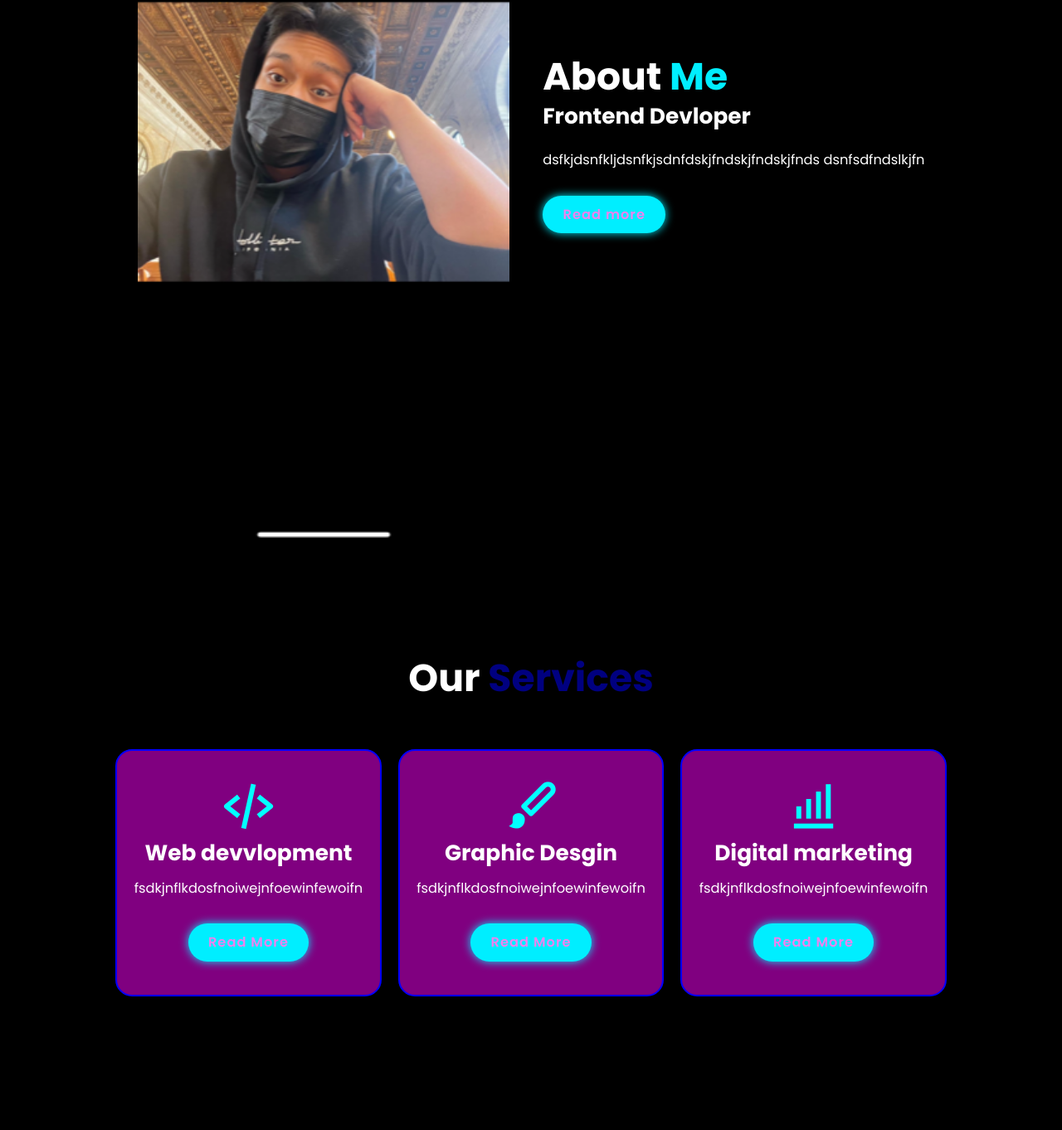
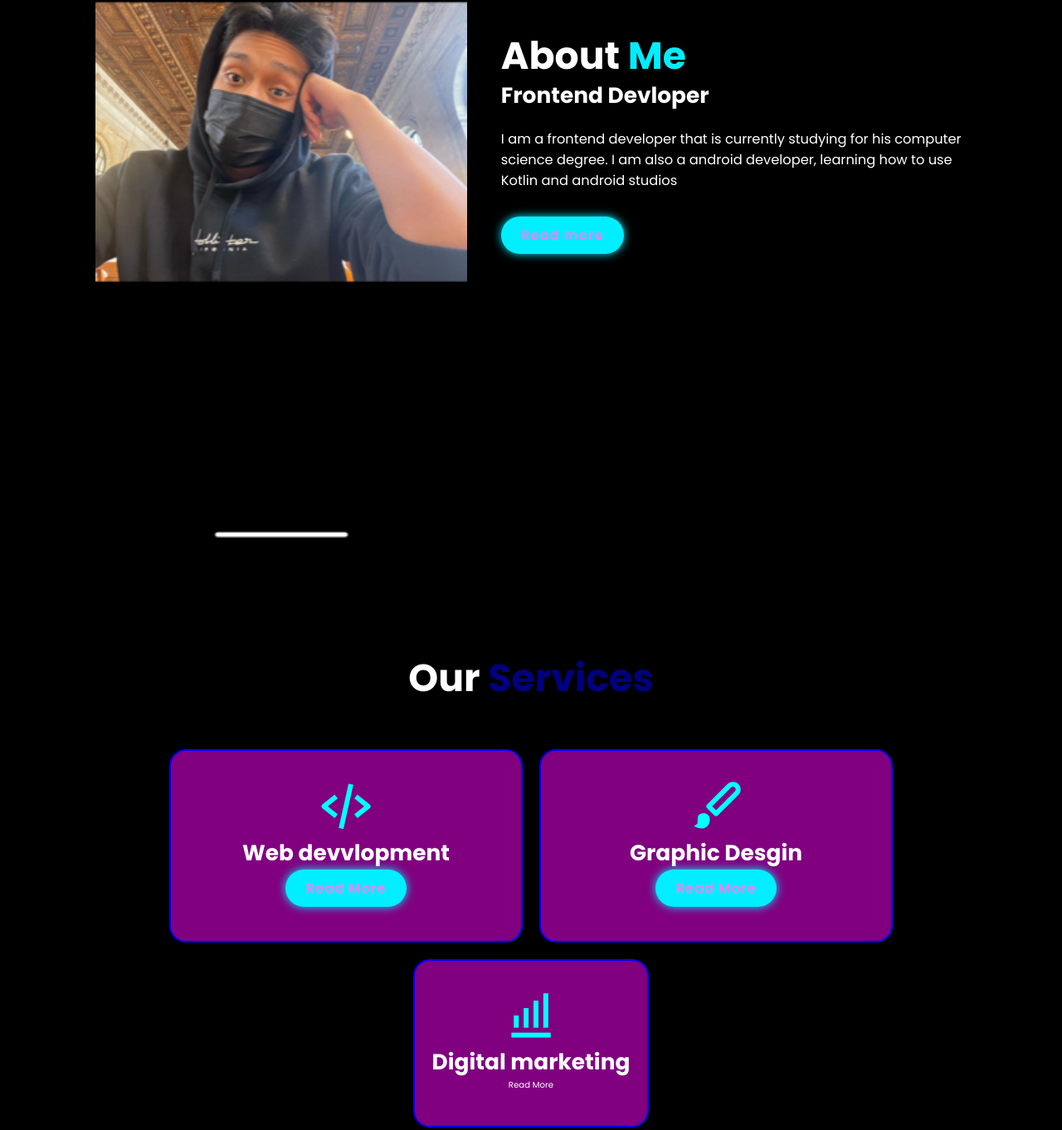
Before and after one commit to FranklinR05/Website-Resume, a plain HTML site: page Index.html in a window 1280 px wide. Shown: the part 1217-2579 px from the top of the page at 83% size. Drawn offline with nearby package versions, Linux system fonts and the light colour scheme; files whose address does not match are found by name.

Commit message:
Update Index.html

```diff
--- a/Index.html
+++ b/Index.html
@@ -58,8 +58,7 @@
         <div class="about-content">
             <h2 class="heading">About<span> Me</span></h2>
             <h3>Frontend Devloper</h3>
-            <p>dsfkjdsnfkljdsnfkjsdnfdskjfndskjfndskjfnds
-                dsnfsdfndslkjfn
+            <p>I am a frontend developer that is currently studying for his computer science degree. I am also a android developer, learning how to use Kotlin and android studios
             </p>
             <a href="#" class="btn">Read more </a>
         </div>
@@ -72,20 +71,17 @@
                 <div class="services-box">
                     <i class='bx bx-code-alt'></i>
                     <h3>Web devvlopment </h3>
-                    <p>fsdkjnflkdosfnoiwejnfoewinfewoifn</p>
                     <a href="#"class='btn'>Read More </a>
                 </div>
             <div class="services-box">
                 <i class='bx bxs-paint'></i>
                 <h3>Graphic Desgin</h3>
-                <p>fsdkjnflkdosfnoiwejnfoewinfewoifn</p>
                 <a href="#"class='btn'>Read More </a>
             </div>
             <div class="services-container">
                 <div class="services-box">
                     <i class='bx bx-bar-chart-alt'></i>
-                    <h3>Digital marketing</h3>
-                    <p>fsdkjnflkdosfnoiwejnfoewinfewoifn</p>
+                    <h3>Digital marketing</h3
                     <a href="#"class='btn'>Read More </a>
                 </div>
 
```
